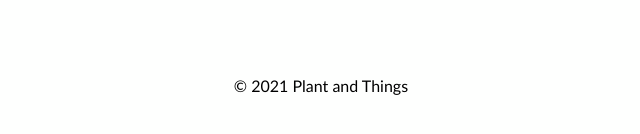
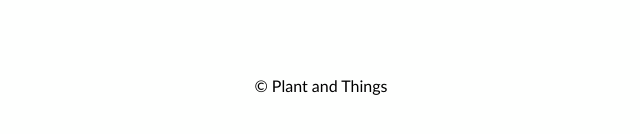
Before and after one commit to KachiE-NZDev/Online-Shop, a plain HTML site: page product3.html in a window 1280 px wide. Shown: the part 842-976 px from the top of the page, 319-959 px from the left. Drawn offline with Linux system fonts and the light colour scheme; files that its build step writes are made by us from their sources.

Commit message:
Update product3.html

```diff
--- a/product3.html
+++ b/product3.html
@@ -59,7 +59,7 @@
       </div>
     </div>
     <div class="copyright">
-      <p class="copyright">&copy; 2021 Plant and Things</p>
+      <p class="copyright">&copy; Plant and Things</p>
     </div>
   </body>
 </html>
```
